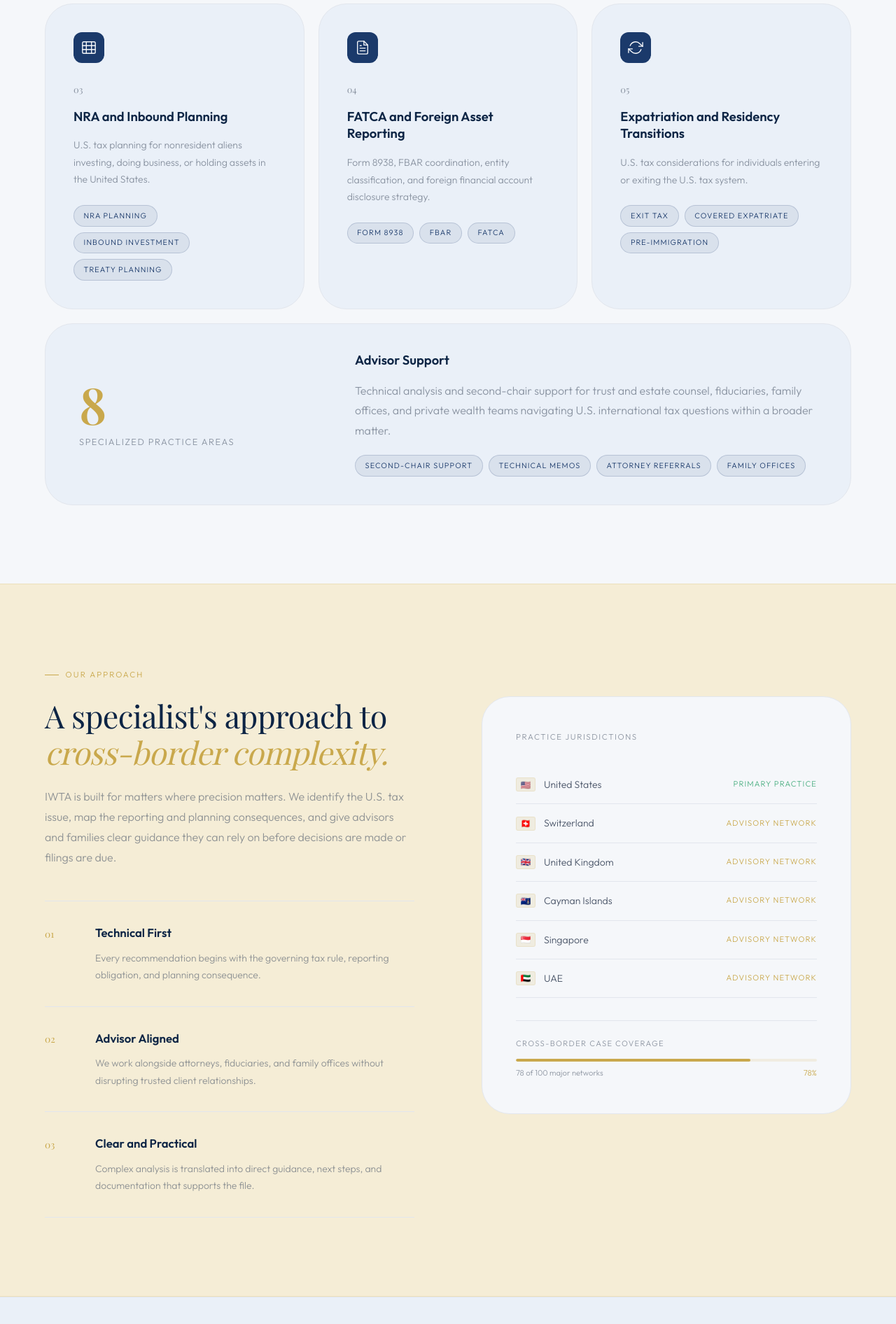
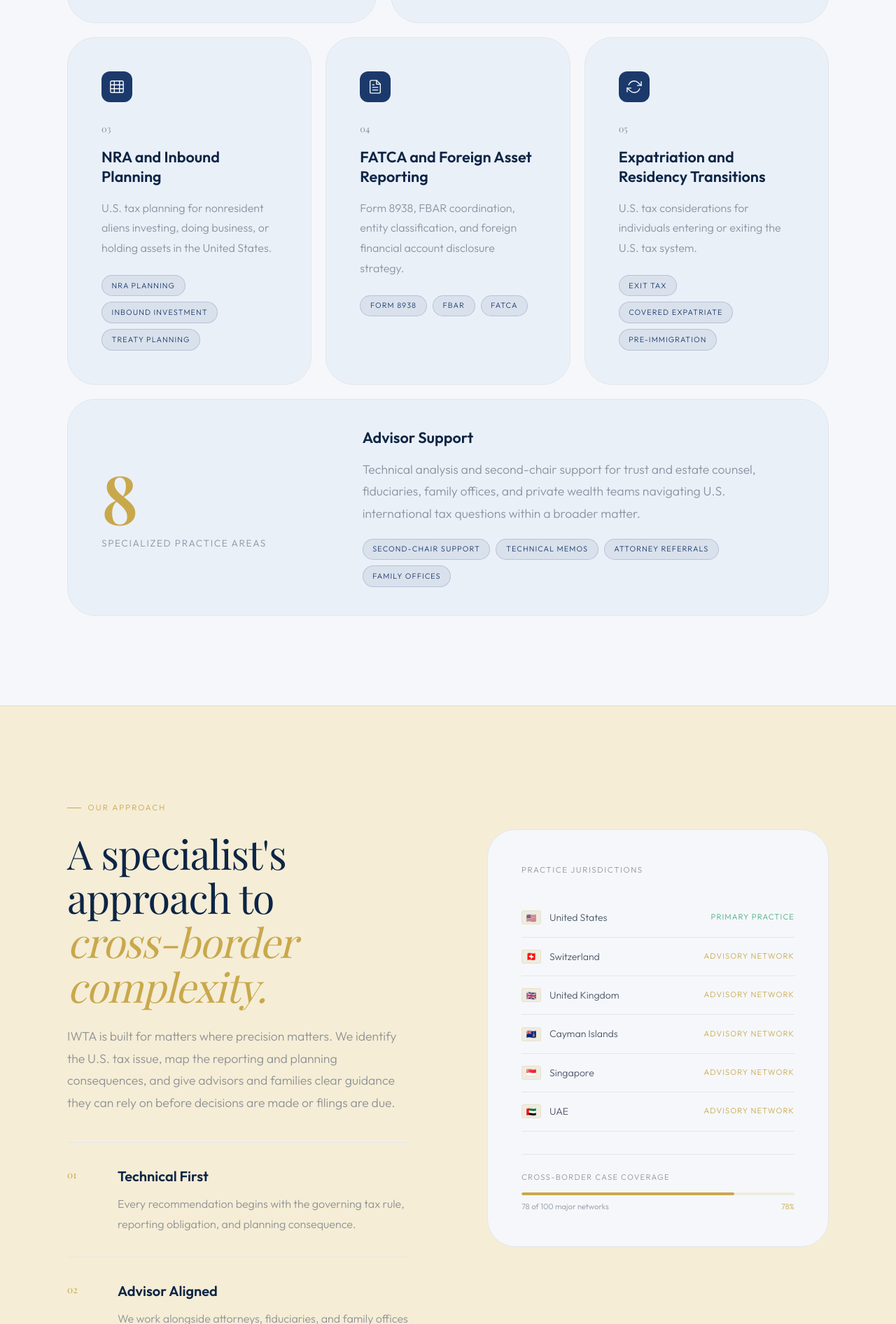
Before and after one commit to NinjaManSuper12/iwta-website, a plain HTML site: page index.html in a window 1280 px wide. Shown: the part 1699-3591 px from the top of the page at 70% size. Drawn offline with nearby package versions, Linux system fonts and the light colour scheme; a web font is replaced by a local one.

Commit message:
Scale up typography and spacing to match hero proportions across all sections

```diff
--- a/index.html
+++ b/index.html
@@ -391,7 +391,7 @@
 
     /* ─── SECTION BASE ───────────────────────────────── */
     section {
-      padding: 7rem 4rem;
+      padding: 8rem 6rem;
     }
 
     .section-tag {
@@ -414,10 +414,10 @@
 
     .section-h2 {
       font-family: 'Playfair Display', serif;
-      font-size: clamp(2.2rem, 3.5vw, 3.6rem);
+      font-size: clamp(3rem, 4.5vw, 5rem);
       font-weight: 400;
-      line-height: 1.15;
-      letter-spacing: -0.015em;
+      line-height: 1.1;
+      letter-spacing: -0.02em;
       color: var(--color-navy-deep);
     }
 
@@ -493,11 +493,11 @@
       grid-template-columns: 1fr 1fr;
       gap: 4rem;
       align-items: end;
-      margin-bottom: 5rem;
+      margin-bottom: 3.5rem;
     }
 
     .services-desc {
-      font-size: 1rem;
+      font-size: 1.1rem;
       color: var(--muted);
       line-height: 1.8;
       max-width: 42ch;
@@ -514,7 +514,7 @@
       background: var(--surface);
       border: 1px solid var(--border);
       border-radius: var(--radius);
-      padding: 2.5rem;
+      padding: 3rem;
       transition: border-color 0.4s, transform 0.4s var(--ease), box-shadow 0.4s;
       position: relative;
       overflow: hidden;
@@ -590,17 +590,17 @@
     }
 
     .bento-title {
-      font-size: 1.15rem;
+      font-size: 1.35rem;
       font-weight: 600;
-      line-height: 1.35;
+      line-height: 1.3;
       margin-bottom: 1rem;
       color: var(--color-navy-deep);
     }
 
     .bento-body {
-      font-size: 0.875rem;
+      font-size: 1rem;
       color: var(--muted);
-      line-height: 1.75;
+      line-height: 1.8;
     }
 
     .bento-tag-list {
@@ -630,14 +630,14 @@
 
     .bc-6-stat {
       font-family: 'Playfair Display', serif;
-      font-size: 4.5rem;
+      font-size: 6rem;
       font-weight: 600;
       color: var(--gold);
       line-height: 1;
     }
 
     .bc-6-label {
-      font-size: 0.8rem;
+      font-size: 0.85rem;
       letter-spacing: 0.12em;
       text-transform: uppercase;
       color: var(--muted);
@@ -645,7 +645,7 @@
     }
 
     .bc-6-body {
-      font-size: 1rem;
+      font-size: 1.1rem;
       color: var(--muted);
       line-height: 1.8;
     }
@@ -660,12 +660,12 @@
     .process-grid {
       display: grid;
       grid-template-columns: 1fr 1fr;
-      gap: 6rem;
+      gap: 7rem;
       align-items: start;
     }
 
     .process-steps {
-      margin-top: 3rem;
+      margin-top: 2.5rem;
     }
 
     .process-step {
@@ -694,16 +694,16 @@
     }
 
     .step-title {
-      font-size: 1.05rem;
+      font-size: 1.25rem;
       font-weight: 600;
       color: var(--color-navy-deep);
       margin-bottom: 0.6rem;
     }
 
     .step-body {
-      font-size: 0.875rem;
+      font-size: 1rem;
       color: var(--muted);
-      line-height: 1.75;
+      line-height: 1.8;
     }
 
     .process-visual {
@@ -829,7 +829,7 @@
       background: var(--surface);
       border: 1px solid var(--border);
       border-radius: var(--radius);
-      padding: 2.5rem;
+      padding: 3rem;
       text-decoration: none;
       display: flex;
       flex-direction: column;
@@ -874,11 +874,11 @@
     }
 
     .insight-card.featured .insight-title {
-      font-size: 1.65rem;
+      font-size: 2.2rem;
     }
 
     .insight-card:not(.featured) .insight-title {
-      font-size: 1.05rem;
+      font-size: 1.3rem;
     }
 
     .insight-footer {
@@ -930,7 +930,7 @@
     }
 
     .team-sub {
-      font-size: 1rem;
+      font-size: 1.1rem;
       color: var(--muted);
       line-height: 1.8;
     }
@@ -1135,7 +1135,7 @@
     }
 
     .contact-desc {
-      font-size: 1rem;
+      font-size: 1.1rem;
       color: var(--muted);
       line-height: 1.8;
       margin-bottom: 3rem;
@@ -1283,7 +1283,7 @@
     }
 
     .footer-brand {
-      max-width: 28ch;
+      max-width: 38ch;
     }
 
     .footer-logo {
@@ -1299,7 +1299,7 @@
     }
 
     .footer-tagline {
-      font-size: 0.875rem;
+      font-size: 1rem;
       color: rgba(245, 247, 250, 0.5);
       line-height: 1.7;
     }
@@ -1434,11 +1434,11 @@
       }
 
       section {
-        padding: 5rem 2rem;
+        padding: 6rem 3rem;
       }
 
       footer {
-        padding: 3rem 2rem;
+        padding: 3rem 3rem;
       }
 
       .footer-top {
```
